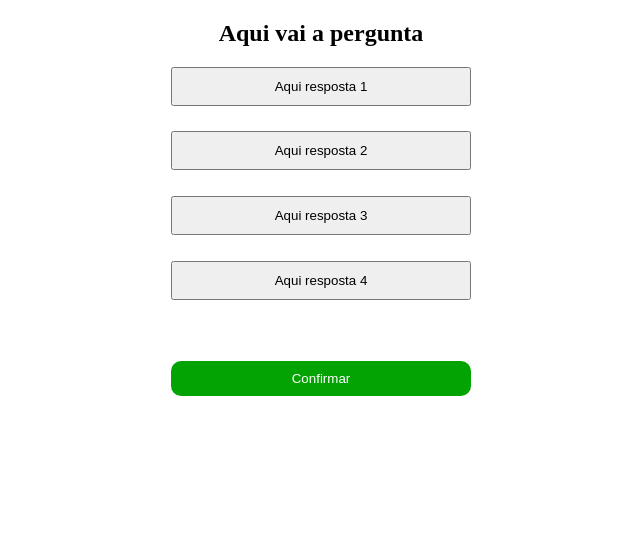
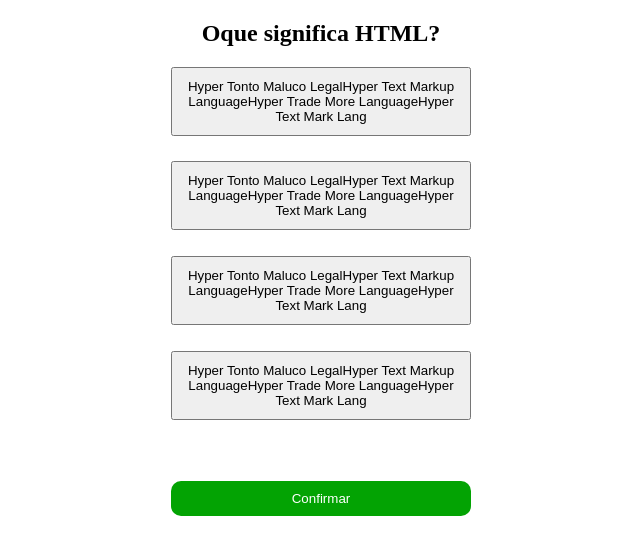
Before and after one commit to CarlosAlexandreCarmona/Quiz-Game, a plain HTML site: page index.html in a window 1280 px wide. Shown: the whole page, without its empty margins (319-959 px from the left). Drawn offline with Linux system fonts and the light colour scheme.

Commit message:
Parada
em desenvolvimento

```diff
--- a/index.html
+++ b/index.html
@@ -10,7 +10,7 @@
 <body>
 
     <div class="quiz">
-        <h2>Aqui vai a pergunta</h2>
+        <h2 id="pergunta">Aqui vai a pergunta</h2>
         <div id="respostas">
             <button id="resp0" class="resposta">Aqui resposta 1</button>
             <button id="resp1" class="resposta">Aqui resposta 2</button>
--- a/script/game.js
+++ b/script/game.js
@@ -1,9 +1,9 @@
 /*Variaveis de controle do jogo*/
-var qtdPerguntas = 0;
+
 var perguntasFeitas = [];
 
 //perguntas do jogo
-const pergunta = [
+const perguntas = [
     {
         pergunta: "Qual dessas linguagens não é considerada uma linguagem de programação?  ",
         respostas: ["PHP", "Javascript", "C++", "HTML"],
@@ -26,3 +26,46 @@ const pergunta = [
     }
 
 ];
+
+var qtdPerguntas = perguntas.length - 1;
+
+gerarPergunta(qtdPerguntas);
+
+
+function gerarPergunta(maxPerguntas){
+    let aleatorio = (Math.random() * maxPerguntas).toFixed();
+    aleatorio = Number(aleatorio);
+    console.log("A pergunta sorteada foi a " + aleatorio);
+
+    if(!perguntasFeitas.includes(aleatorio)){
+        perguntasFeitas.push(aleatorio);
+
+
+        var p_selecionada = perguntas[aleatorio].pergunta;
+
+
+        $("#pergunta").html(p_selecionada);
+
+        //respostas
+        for(var i=0; i<4; i++){
+            $("#resp" + i).html(perguntas[aleatorio].respostas);
+        }
+
+
+
+    //Embaralhar as respostas
+        var pai = $("#respostas");
+        var botoes = pai.children();
+
+       for (var i = 1; i < botoes.length; i++) {
+            pai.append(botoes.eq(Math.floor(Math.random() * botoes.length)));
+        }
+    }else{
+        console.log('A  pergunta já foi feita. Sorteando novamente...')
+        if(perguntasFeitas.length < qtdPerguntas +1){
+            return gerarPergunta(maxPerguntas);
+        }else{
+            console.log('Acabaram as perguntas')
+        }
+    }
+};
```
